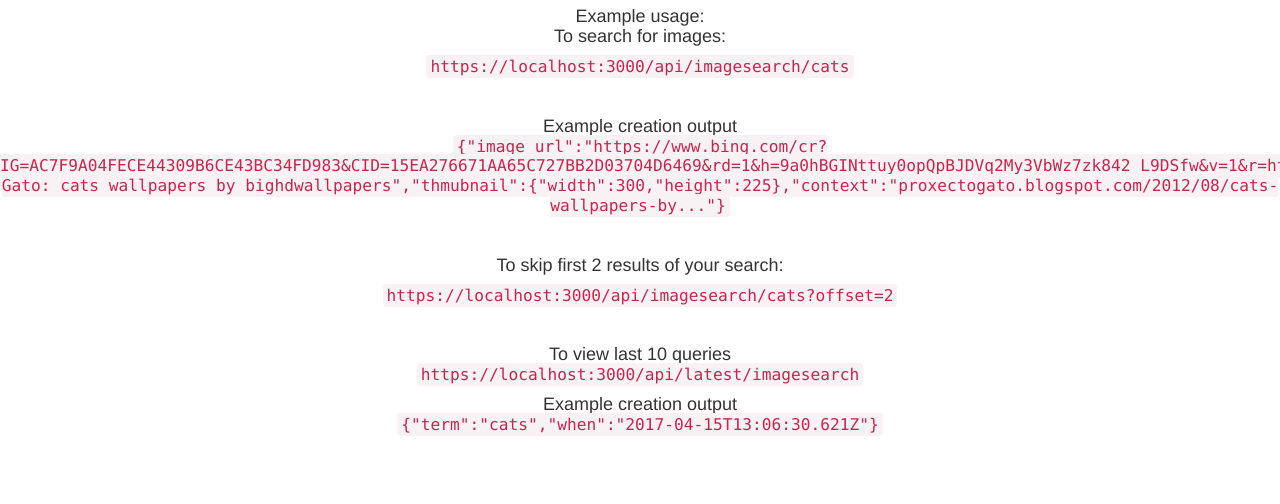
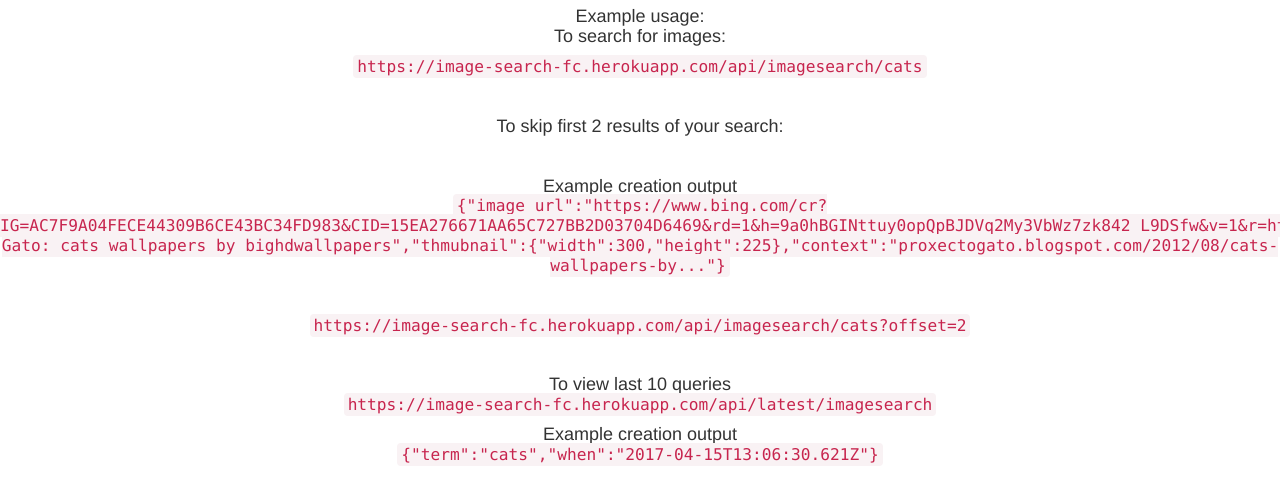
Before and after one commit to kubabartak/image_search, a website: page public/index.html in a window 1280 px wide. Shown: the part 102-606 px from the top of the page. Drawn offline with nearby package versions, Linux system fonts and the light colour scheme.

Commit message:
add app url to index.html and README files

```diff
--- a/public/index.html
+++ b/public/index.html
@@ -11,18 +11,19 @@
        <h4> Example usage: <br>
            To search for images: <br> </h4>
         <h4>
-            <code> https://localhost:3000/api/imagesearch/cats </code> </h4> <br>
+            <code> https://image-search-fc.herokuapp.com/api/imagesearch/cats </code> </h4> <br>
+         <h4>To skip first 2 results of your search: </h4><br>
         <h4>
            Example creation output <br>
 <code> {"image_url":"https://www.bing.com/cr?IG=AC7F9A04FECE44309B6CE43BC34FD983&CID=15EA276671AA65C727BB2D03704D6469&rd=1&h=9a0hBGINttuy0opQpBJDVq2My3VbWz7zk842_L9DSfw&v=1&r=https%3a%2f%2fwww.bing.com%2fimages%2fsearch%3fview%3ddetailv2%26FORM%3dOIIRPO%26q%3dcats%26id%3dDF010D14AC241C0AC39B5EAFD85F8B117825C79B%26simid%3d608001211154301430&p=DevEx,5006.1","snippet":"Proxecto Gato: cats wallpapers by bighdwallpapers","thmubnail":{"width":300,"height":225},"context":"proxectogato.blogspot.com/2012/08/cats-wallpapers-by..."}
       </code>
     </h4> <br>
-         <h4>To skip first 2 results of your search: <br> </h4>
+
         <h4>
-            <code> https://localhost:3000/api/imagesearch/cats?offset=2 </code> </h4> <br>
+            <code>https://image-search-fc.herokuapp.com/api/imagesearch/cats?offset=2 </code> </h4> <br>
 
         <h4> To view last 10 queries <br>
-            <code> https://localhost:3000/api/latest/imagesearch </code> <br> </h4>
+            <code> https://image-search-fc.herokuapp.com/api/latest/imagesearch </code> <br> </h4>
 
         <h4>
         Example creation output <br>
--- a/server.js
+++ b/server.js
@@ -23,7 +23,7 @@
 
 // uncomment fo heroku var mongodbUri = process.env.MONGODB_URI;
 
-mongoose.connect(mongodbUri, options);
+mongoose.connect(mongodbUri || 'localhost:27017/', options);
 var conn = mongoose.connection;
 
 conn.on('error', console.error.bind(console, 'connection error:'));
```
Also changed, not shown: README.md.
